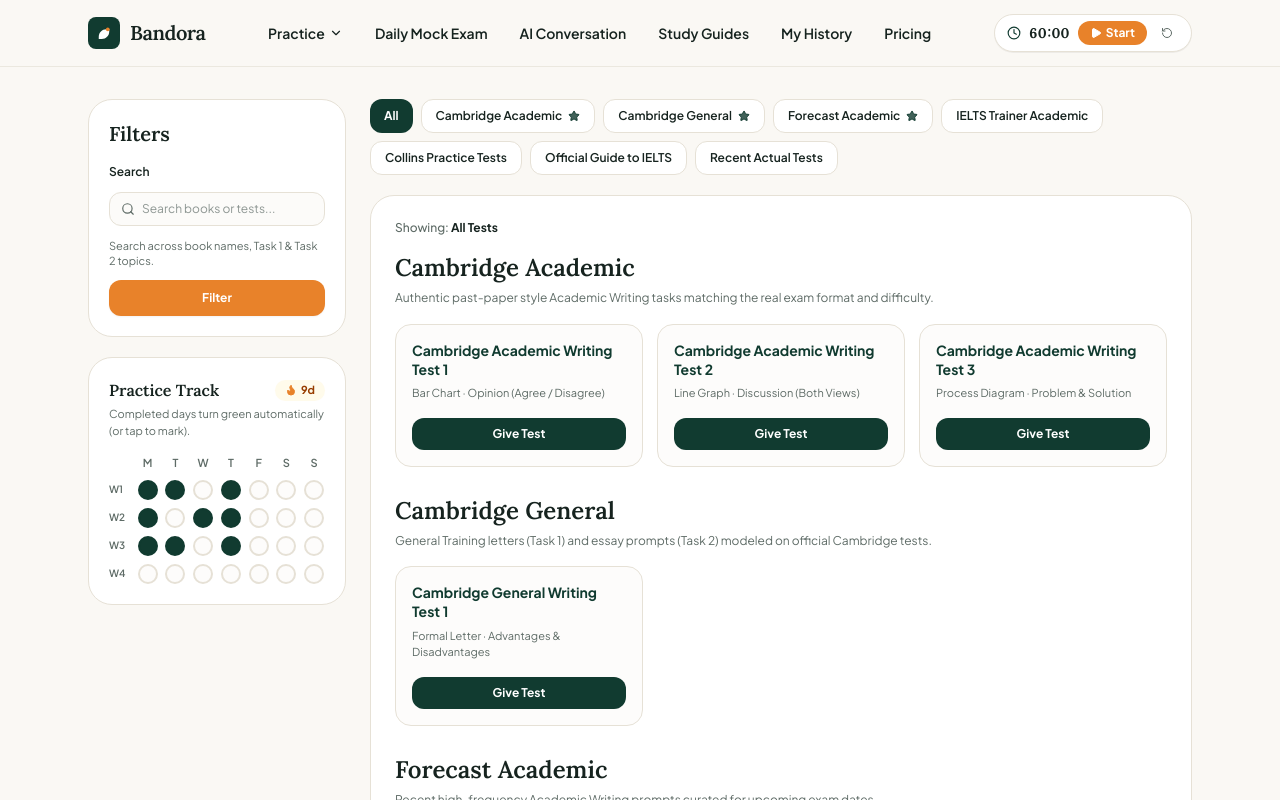
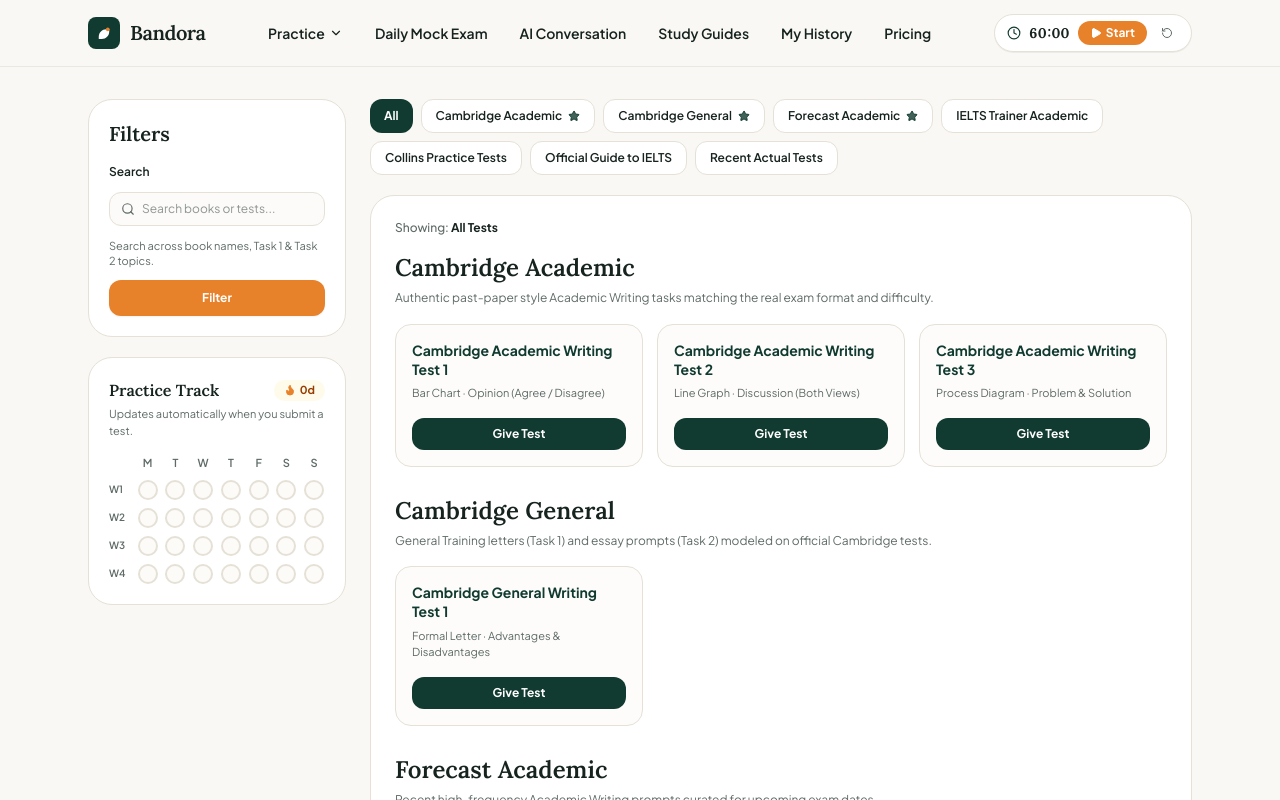
Before and after one commit to iamfaizan-ok/ielets-website44, a Next.js app in the folder frontend/: page /writing in a window 1280 px wide. Shown: the top 800 px of the page. Built offline with nearby package versions, Linux system fonts and the light colour scheme.

Commit message:
feat(writing): make Practice Track automatic based on completed tests

```diff
--- a/frontend/src/components/WritingTracker.tsx
+++ b/frontend/src/components/WritingTracker.tsx
@@ -6,7 +6,7 @@ import { Flame } from "lucide-react";
 const DAYS = ["M", "T", "W", "T", "F", "S", "S"];
 const WEEKS = ["W1", "W2", "W3", "W4"];
 const STORAGE_KEY = "bandora_writing_tracker";
-const DEFAULT_DAYS: number[] = [0, 1, 3, 7, 9, 10, 14, 15, 17];
+const EMPTY_JSON = "[]";
 
 let listeners: Array<() => void> = [];
 
@@ -18,18 +18,17 @@ function subscribe(cb: () => void) {
 }
 
 function getSnapshot(): string {
-  return localStorage.getItem(STORAGE_KEY) ?? JSON.stringify(DEFAULT_DAYS);
+  return localStorage.getItem(STORAGE_KEY) ?? EMPTY_JSON;
 }
 
 function getServerSnapshot(): string {
-  return JSON.stringify(DEFAULT_DAYS);
+  return EMPTY_JSON;
 }
 
 export function markTodayPracticed() {
   try {
     const raw = localStorage.getItem(STORAGE_KEY);
-    const current: number[] = raw ? JSON.parse(raw) : DEFAULT_DAYS;
-    // Map current day-of-week (Mon=0..Sun=6) into latest week row (W4: 21..27)
+    const current: number[] = raw ? JSON.parse(raw) : [];
     const jsDay = new Date().getDay();
     const monBased = jsDay === 0 ? 6 : jsDay - 1;
     const todayIdx = 21 + monBased;
@@ -44,19 +43,11 @@ export function markTodayPracticed() {
 
 export function WritingTracker() {
   const raw = useSyncExternalStore(subscribe, getSnapshot, getServerSnapshot);
-  let activeDays: number[] = DEFAULT_DAYS;
+  let activeDays: number[] = [];
   try {
     activeDays = JSON.parse(raw);
   } catch {
-    activeDays = DEFAULT_DAYS;
-  }
-
-  function toggleDay(idx: number) {
-    const next = activeDays.includes(idx)
-      ? activeDays.filter((d) => d !== idx)
-      : [...activeDays, idx];
-    localStorage.setItem(STORAGE_KEY, JSON.stringify(next));
-    listeners.forEach((l) => l());
+    activeDays = [];
   }
 
   return (
@@ -71,7 +62,7 @@ export function WritingTracker() {
         </span>
       </div>
       <p className="mt-1 text-[11px] text-muted">
-        Completed days turn green automatically (or tap to mark).
+        Updates automatically when you submit a test.
       </p>
 
       {/* M T W T F S S header */}
@@ -93,15 +84,16 @@ export function WritingTracker() {
               const idx = rowIdx * 7 + colIdx;
               const done = activeDays.includes(idx);
               return (
-                <button
+                <span
                   key={colIdx}
-                  type="button"
-                  onClick={() => toggleDay(idx)}
-                  aria-label={`Week ${rowIdx + 1} Day ${colIdx + 1}`}
+                  title={done ? "Test completed" : "No test yet"}
+                  aria-label={`Week ${rowIdx + 1} Day ${colIdx + 1}: ${
+                    done ? "completed" : "not completed"
+                  }`}
                   className={`mx-auto h-5 w-5 rounded-full border-2 transition-colors ${
                     done
                       ? "border-forest bg-forest"
-                      : "border-border bg-cream/40 hover:border-forest/50"
+                      : "border-border bg-cream/60"
                   }`}
                 />
               );
```
